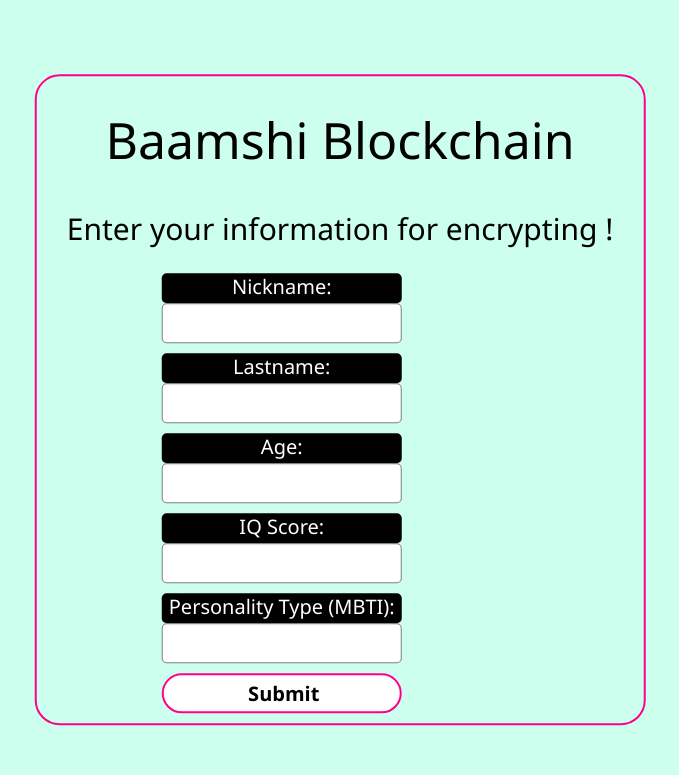
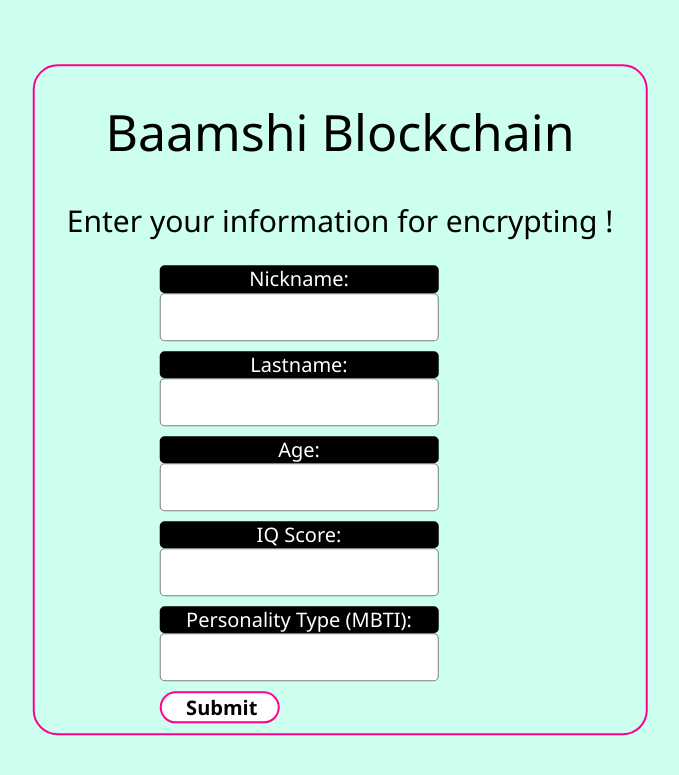
Before and after one commit to rezaaebraahimi/Baamshi_block_chain, a Flask app: page / in a window 1280 px wide. Shown: the top 775 px of the page, without its empty margins (300-979 px from the left). Run offline with Flask 2, Linux system fonts and the light colour scheme.

Commit message:
edit style

```diff
--- a/static/home.css
+++ b/static/home.css
@@ -11,9 +11,9 @@ body{
 
 .baamshi{
     align-items: center;
-    margin-top: 30px;
-    margin-left: 30px;
-    margin-right: 30px;
+    margin-top: 2rem;
+    margin-left: 2rem;
+    margin-right: 2rem;
     text-align: center;
     font-family: 'Segoe UI', Tahoma, Geneva, Verdana, sans-serif;
     font-weight: lighter;
@@ -24,9 +24,9 @@ body{
 
 #text {
     align-items: center;
-    margin-top: 30px;
-    margin-left: 30px;
-    margin-right: 30px;
+    margin-top: 2rem;
+    margin-left: 2rem;
+    margin-right: 2rem;
     text-align: center;
     font-family: 'Segoe UI', Tahoma, Geneva, Verdana, sans-serif;
     font-weight: lighter;
@@ -48,8 +48,8 @@ input{
     text-align: center;
     align-items: center;
     display: block;
-    width: 30vh;
-    height: 40px;
+    width: 17.41rem;
+    height: 3rem;
     background: #fff;
     outline: none;
     border: 1px solid rgba(0, 0, 0, 0.5);
@@ -63,8 +63,8 @@ input{
 }
 .file_submit{
     position: relative;
-    width: 30vh;
-    height: 40px;
+    width: 7.5rem;
+    height: 2rem;
     font-size: 20px;
     background: #fff;
     font-family: 'Segoe UI', Tahoma, Geneva, Verdana, sans-serif;
@@ -72,12 +72,16 @@ input{
     color: #000;
     border: 2px solid rgb(255, 0, 140);
     border-radius: 25px;
+    cursor: pointer;
+}
+.file_submit:hover{
+    background-color: coral;
 }
 label{
     background: #000;
     display: block;
-    width: 30vh;
-    height: 30px;
+    width: 17.41rem;
+    height: 1.7rem;
     align-items: center;
     text-align: center;
     font-family: 'Segoe UI', Tahoma, Geneva, Verdana, sans-serif;
```
Also changed, not shown: static/chain.css (+5 -6 lines), static/result.css (+10 -6 lines).
